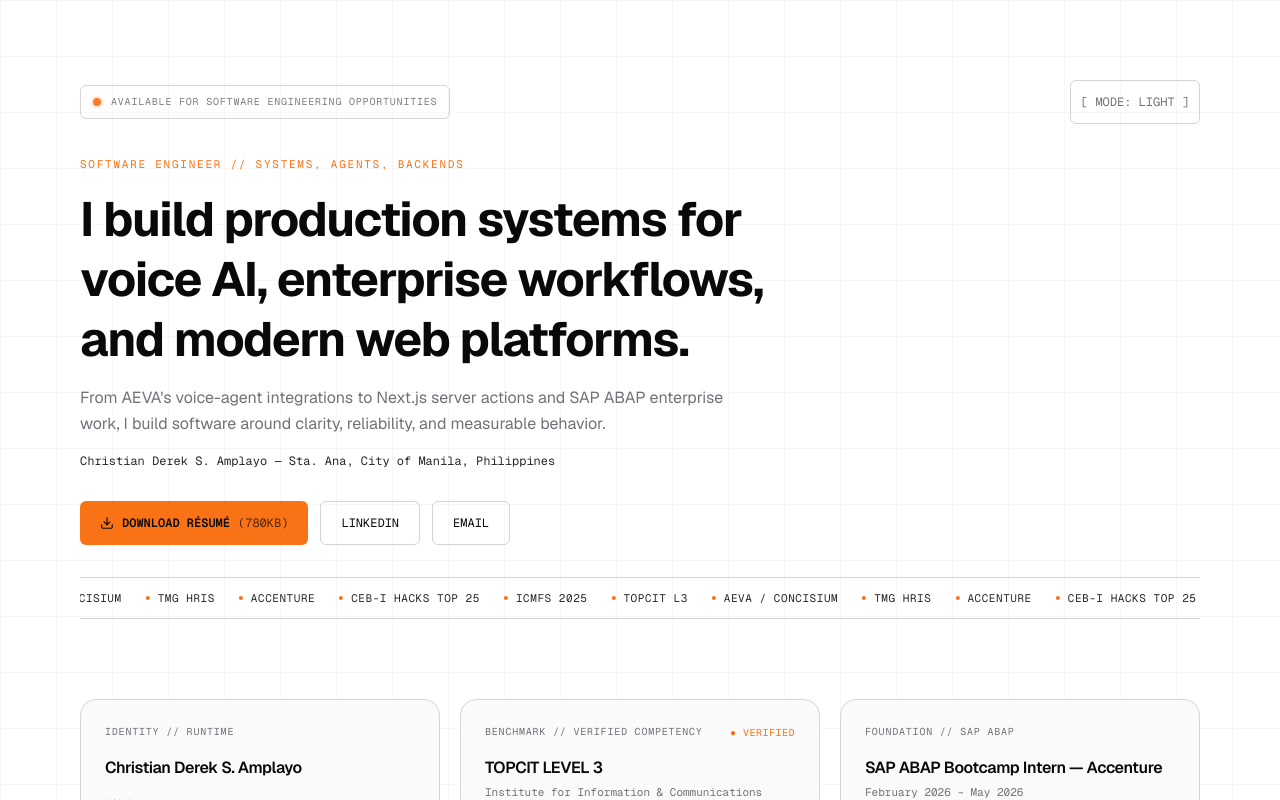
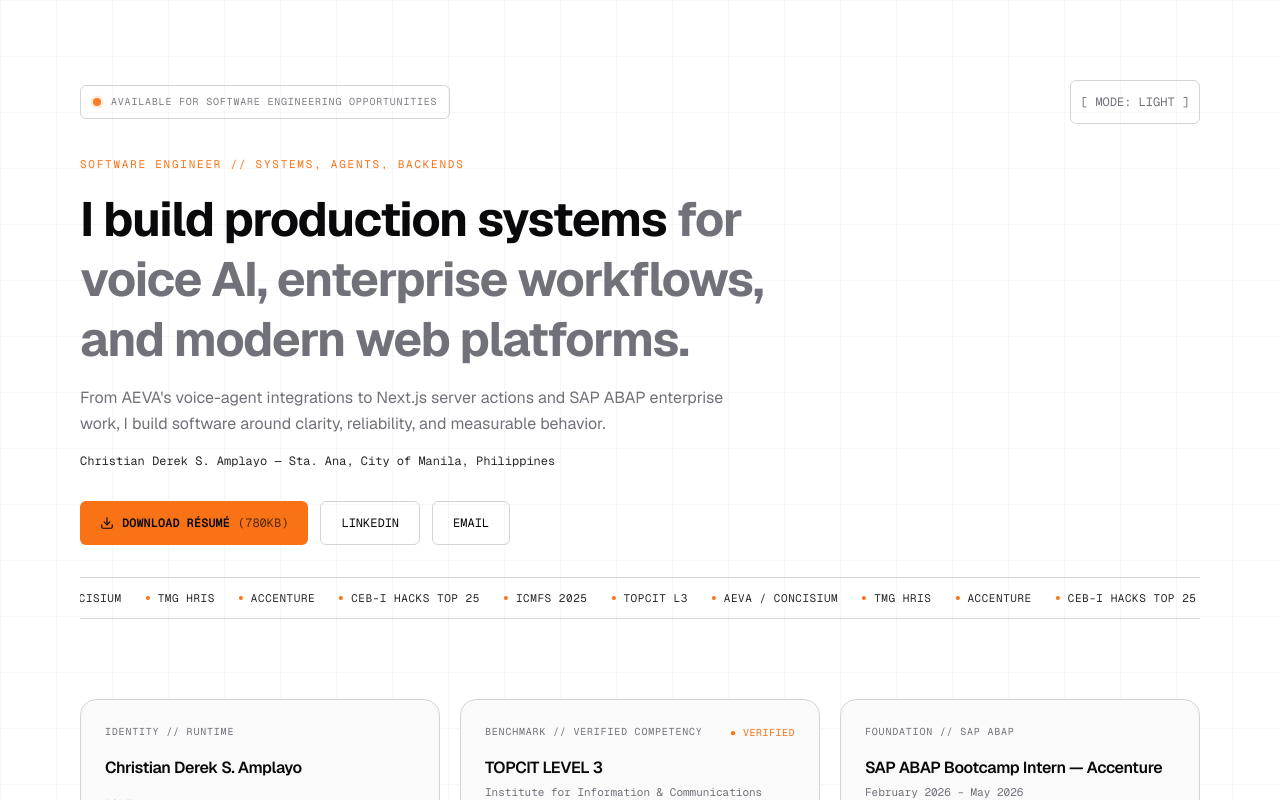
Before and after one commit to coderekamplayo/portfolio-website, a Next.js app: page / in a window 1280 px wide. Shown: the top 800 px of the page. Built offline with nearby package versions, Linux system fonts and the light colour scheme.

Commit message:
feat: enhance Hero component with additional muted heading for improved visual hierarchy

```diff
--- a/src/components/Hero.tsx
+++ b/src/components/Hero.tsx
@@ -21,7 +21,8 @@ export function Hero() {
           {hero.overline}
         </p>
         <h1 className="max-w-3xl font-sans text-3xl font-bold leading-tight tracking-tight text-foreground md:text-5xl">
-          {hero.heading}
+          {hero.heading}{" "}
+          <span className="text-muted">{hero.headingMuted}</span>
         </h1>
         <p className="max-w-2xl font-sans text-sm leading-relaxed text-muted md:text-base">
           {hero.supporting}
--- a/src/data/resume.ts
+++ b/src/data/resume.ts
@@ -26,6 +26,8 @@ export interface Experience {
 export interface HeroContent {
   overline: string;
   heading: string;
+  /** Rendered after `heading` in a muted gray, like a two-tone headline. */
+  headingMuted: string;
   supporting: string;
   availability: string;
   proofStrip: string[];
@@ -125,8 +127,9 @@ export const resumeData: ResumeData = {
 
   hero: {
     overline: "SOFTWARE ENGINEER // SYSTEMS, AGENTS, BACKENDS",
-    heading:
-      "I build production systems for voice AI, enterprise workflows, and modern web platforms.",
+    heading: "I build production systems",
+    headingMuted:
+      "for voice AI, enterprise workflows, and modern web platforms.",
     supporting:
       "From AEVA's voice-agent integrations to Next.js server actions and SAP ABAP enterprise work, I build software around clarity, reliability, and measurable behavior.",
     availability: "AVAILABLE FOR SOFTWARE ENGINEERING OPPORTUNITIES",
```
